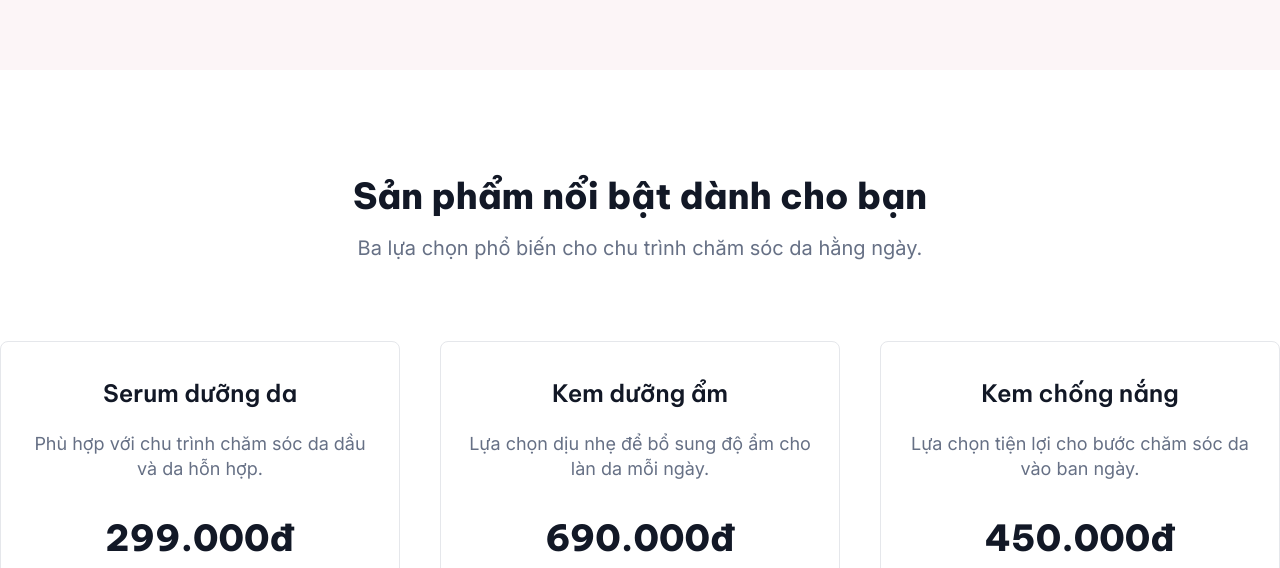
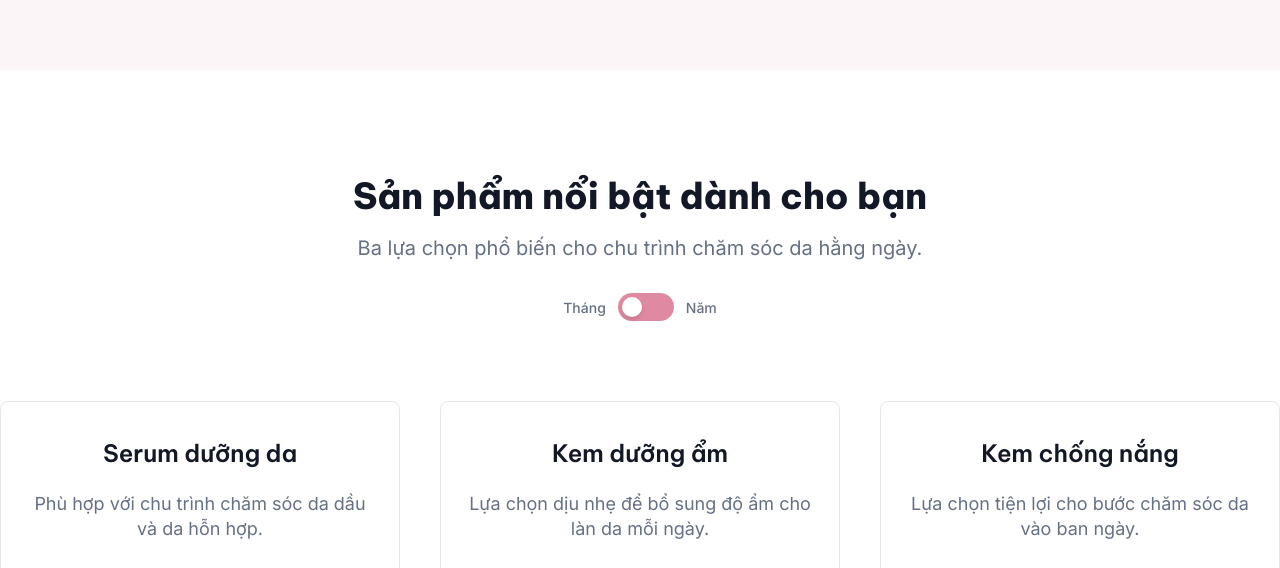
Before and after one commit to VanAnh1609/tkw_2354050003_vananh, a website with bundled scripts: page index.html in a window 1280 px wide. Shown: the part 2831-3399 px from the top of the page. Built offline with nearby package versions, Linux system fonts and the light colour scheme.

Commit message:
Add pricing toggle and reveal animation

```diff
--- a/index.html
+++ b/index.html
@@ -647,6 +647,7 @@
       ========================== -->
       <section
         id="statistics"
+        data-reveal
         class="bg-white dark:bg-surface-dark py-16 lg:py-24"
         aria-labelledby="statistics-title"
       >
@@ -778,6 +779,7 @@
       ========================== -->
       <section
         id="testimonials"
+        data-reveal
         class="bg-brand-50 dark:bg-surface-dark-alt py-16 lg:py-[86px]"
         aria-labelledby="testimonials-title"
       >
@@ -838,6 +840,7 @@
       ========================== -->
       <section
         id="pricing"
+        data-reveal
         class="bg-white dark:bg-surface-dark py-16 lg:py-[96px]"
         aria-labelledby="pricing-title"
       >
@@ -855,6 +858,35 @@
             >
               Ba lựa chọn phổ biến cho chu trình chăm sóc da hằng ngày.
             </p>
+          </div>
+
+          <!-- PRICING TOGGLE -->
+          <div class="mt-8 flex items-center justify-center gap-3">
+            <span
+              class="text-[14px] font-medium text-muted dark:text-muted-invert"
+            >
+              Tháng
+            </span>
+            <button
+              id="pricing-toggle"
+              type="button"
+              role="switch"
+              aria-checked="false"
+              aria-label="Chuyển sang giá theo năm"
+              class="pricing-switch"
+            >
+              <span
+                data-switch-thumb
+                aria-hidden="true"
+                class="pricing-switch-thumb"
+              ></span>
+            </button>
+
+            <span
+              class="text-[14px] font-medium text-muted dark:text-muted-invert"
+            >
+              Năm
+            </span>
           </div>
 
           <ul
@@ -875,9 +907,13 @@
               </p>
               <div class="mt-[30px] text-center">
                 <span
+                  data-price
+                  data-monthly="299000"
+                  data-yearly="3588000"
                   class="font-display text-[36px] font-extrabold text-ink dark:text-ink-invert"
-                  >299.000đ</span
                 >
+                  299.000 ₫
+                </span>
               </div>
 
               <ul
@@ -931,9 +967,13 @@
               </p>
               <div class="mt-[30px] text-center">
                 <span
+                  data-price
+                  data-monthly="690000"
+                  data-yearly="8280000"
                   class="font-display text-[36px] font-extrabold text-ink dark:text-ink-invert"
-                  >690.000đ</span
                 >
+                  690.000 ₫
+                </span>
               </div>
 
               <ul
@@ -988,9 +1028,13 @@
               </p>
               <div class="mt-[30px] text-center">
                 <span
+                  data-price
+                  data-monthly="450000"
+                  data-yearly="5400000"
                   class="font-display text-[36px] font-extrabold text-ink dark:text-ink-invert"
-                  >450.000đ</span
                 >
+                  450.000 ₫
+                </span>
               </div>
 
               <ul
@@ -1037,6 +1081,7 @@
       ========================== -->
       <section
         id="faq"
+        data-reveal
         class="bg-white pb-16 dark:bg-surface-dark lg:pb-[98px]"
         aria-labelledby="faq-title"
       >
--- a/js/main.js
+++ b/js/main.js
@@ -1,9 +1,13 @@
 import { initNav, initHeaderOnScroll, initToTop } from "./nav.js";
 import { initFaq } from "./faq.js";
 import { initTheme } from "./theme.js";
+import { initPricing } from "./pricing.js";
+import { initReveal } from "./reveal.js";
 
 initNav();
 initHeaderOnScroll();
 initToTop();
 initFaq();
 initTheme();
+initPricing();
+initReveal();
--- /dev/null
+++ b/js/pricing.js
@@ -0,0 +1,42 @@
+export function initPricing() {
+  const root = document.getElementById("pricing");
+  const toggle = document.getElementById("pricing-toggle");
+
+  if (!root || !toggle) return;
+
+  const prices = root.querySelectorAll("[data-price]");
+  const thumb = toggle.querySelector("[data-switch-thumb]");
+
+  const dong = new Intl.NumberFormat("vi-VN", {
+    style: "currency",
+    currency: "VND",
+    maximumFractionDigits: 0,
+  });
+
+  function updatePrices(yearly) {
+    prices.forEach((price) => {
+      const value = yearly ? price.dataset.yearly : price.dataset.monthly;
+
+      price.textContent = dong.format(Number(value));
+    });
+
+    toggle.setAttribute("aria-checked", String(yearly));
+
+    toggle.setAttribute(
+      "aria-label",
+      yearly ? "Chuyển sang giá theo tháng" : "Chuyển sang giá theo năm",
+    );
+
+    if (thumb) {
+      thumb.classList.toggle("translate-x-7", yearly);
+    }
+  }
+
+  toggle.addEventListener("click", () => {
+    const yearly = toggle.getAttribute("aria-checked") !== "true";
+
+    updatePrices(yearly);
+  });
+
+  updatePrices(false);
+}
--- /dev/null
+++ b/js/reveal.js
@@ -0,0 +1,35 @@
+export function initReveal() {
+  const items = document.querySelectorAll("[data-reveal]");
+
+  if (!items.length) return;
+
+  const reduceMotion = window.matchMedia(
+    "(prefers-reduced-motion: reduce)",
+  ).matches;
+
+  if (reduceMotion) {
+    items.forEach((item) => {
+      item.classList.add("is-visible");
+    });
+
+    return;
+  }
+
+  const observer = new IntersectionObserver(
+    (entries) => {
+      entries.forEach((entry) => {
+        if (!entry.isIntersecting) return;
+
+        entry.target.classList.add("is-visible");
+        observer.unobserve(entry.target);
+      });
+    },
+    {
+      threshold: 0.15,
+    },
+  );
+
+  items.forEach((item) => {
+    observer.observe(item);
+  });
+}
--- a/src/input.css
+++ b/src/input.css
@@ -76,6 +76,24 @@
     @apply bg-brand-50 text-ink
            dark:bg-surface-dark-alt dark:text-ink-invert;
   }
+  .pricing-switch {
+    @apply relative inline-flex h-7 w-14 shrink-0 cursor-pointer
+         items-center rounded-full bg-brand-400 p-1
+         transition-colors;
+  }
+
+  .pricing-switch[aria-checked="true"] {
+    @apply bg-brand-500;
+  }
+
+  .pricing-switch-thumb {
+    @apply block h-5 w-5 rounded-full bg-white shadow-md
+         transition-transform duration-200;
+  }
+
+  .pricing-switch[aria-checked="true"] .pricing-switch-thumb {
+    @apply translate-x-7;
+  }
 
   /* 7. Card */
   .card {
@@ -117,3 +135,23 @@
          dark:bg-surface-dark dark:text-ink-invert;
   }
 }
+[data-reveal] {
+  opacity: 0;
+  transform: translateY(24px);
+  transition:
+    opacity 0.6s ease,
+    transform 0.6s ease;
+}
+
+[data-reveal].is-visible {
+  opacity: 1;
+  transform: translateY(0);
+}
+
+@media (prefers-reduced-motion: reduce) {
+  [data-reveal] {
+    opacity: 1;
+    transform: none;
+    transition: none;
+  }
+}
```
Also changed, not shown: dist/output.css.
